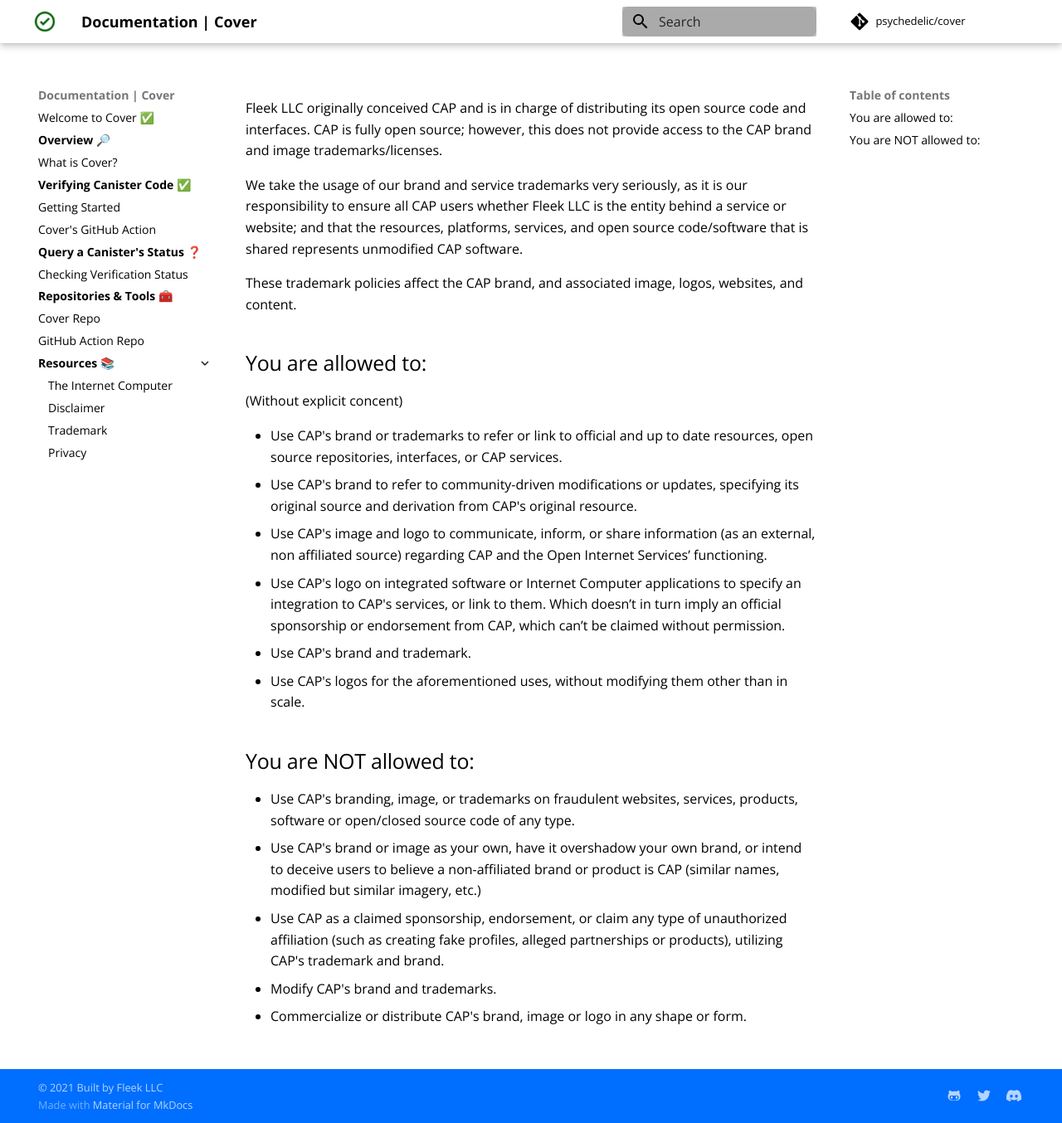
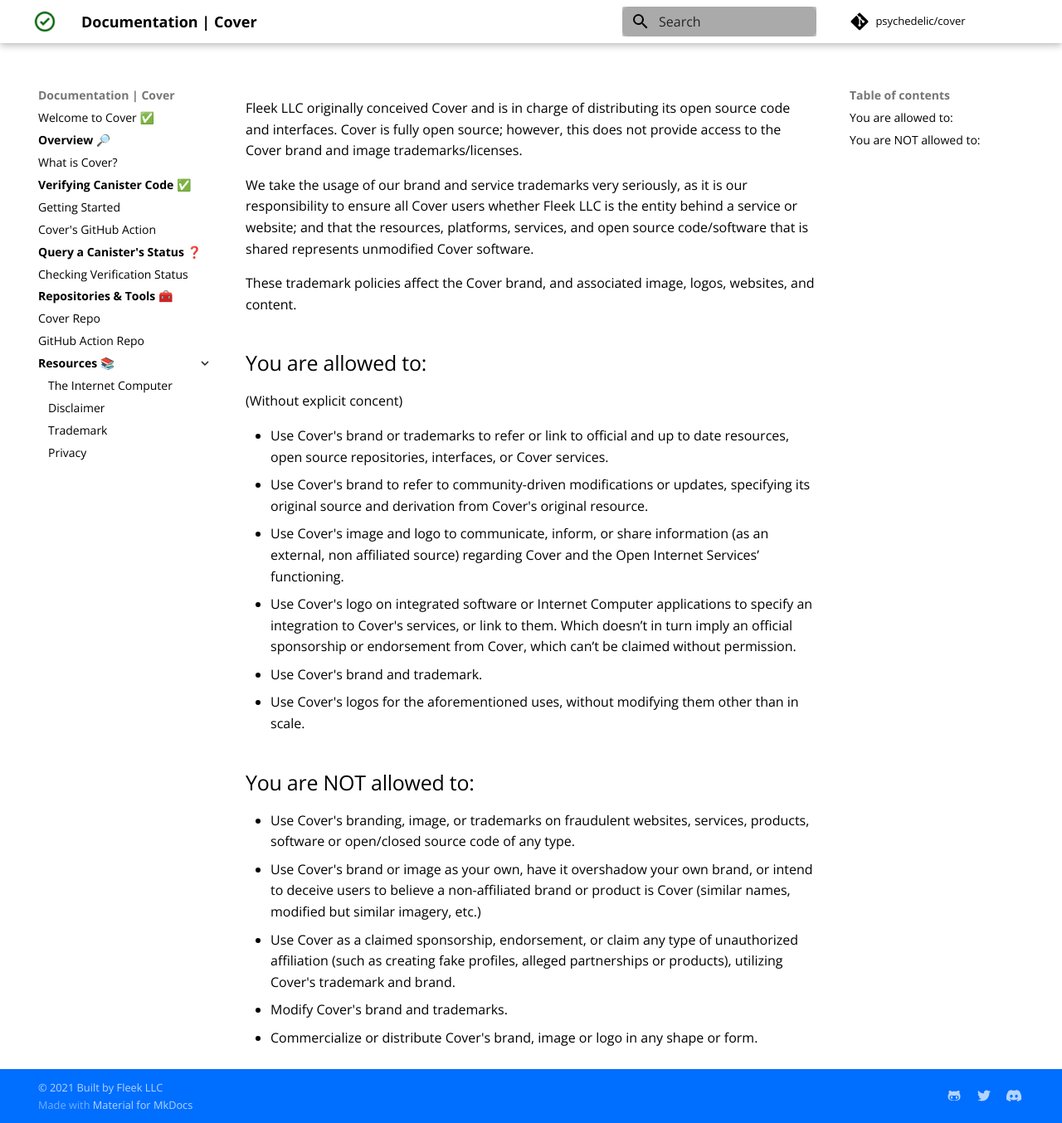
Before and after one commit to Psychedelic/cover-docs, an MkDocs documentation site: the page built from docs/resources/trademark.md, in a window 1280 px wide and 1354 px high. Shown: the whole window at 83% size. Built offline with MkDocs 1.6.1 and Material for MkDocs 9.7.7, drawn with Linux system fonts in a browser that asks for light colours; comment, search, counter and statistics services are not loaded.

Commit message:
trademark

```diff
--- a/docs/resources/trademark.md
+++ b/docs/resources/trademark.md
@@ -4,26 +4,26 @@
 
 # Trademark
 
-Fleek LLC originally conceived CAP and is in charge of distributing its open source code and interfaces. CAP is fully open source; however, this does not provide access to the CAP brand and image trademarks/licenses.
+Fleek LLC originally conceived Cover and is in charge of distributing its open source code and interfaces. Cover is fully open source; however, this does not provide access to the Cover brand and image trademarks/licenses.
 
-We take the usage of our brand and service trademarks very seriously, as it is our responsibility to ensure all CAP users whether Fleek LLC is the entity behind a service or website; and that the resources, platforms, services, and open source code/software that is shared represents unmodified CAP software.
+We take the usage of our brand and service trademarks very seriously, as it is our responsibility to ensure all Cover users whether Fleek LLC is the entity behind a service or website; and that the resources, platforms, services, and open source code/software that is shared represents unmodified Cover software.
 
-These trademark policies affect the CAP brand, and associated image, logos, websites, and content.
+These trademark policies affect the Cover brand, and associated image, logos, websites, and content.
 
 ## You are allowed to:
 (Without explicit concent)
 
-- Use CAP's brand or trademarks to refer or link to official and up to date resources, open source repositories, interfaces, or CAP services.
-- Use CAP's brand to refer to community-driven modifications or updates, specifying its original source and derivation from CAP's original resource.
-- Use CAP's image and logo to communicate, inform, or share information (as an external, non affiliated source) regarding CAP and the Open Internet Services’ functioning.
-- Use CAP's logo on integrated software or Internet Computer applications to specify an integration to CAP's services, or link to them. Which doesn’t in turn imply an official sponsorship or endorsement from CAP, which can’t be claimed without permission.
-- Use CAP's brand and trademark.
-- Use CAP's logos for the aforementioned uses, without modifying them other than in scale.
+- Use Cover's brand or trademarks to refer or link to official and up to date resources, open source repositories, interfaces, or Cover services.
+- Use Cover's brand to refer to community-driven modifications or updates, specifying its original source and derivation from Cover's original resource.
+- Use Cover's image and logo to communicate, inform, or share information (as an external, non affiliated source) regarding Cover and the Open Internet Services’ functioning.
+- Use Cover's logo on integrated software or Internet Computer applications to specify an integration to Cover's services, or link to them. Which doesn’t in turn imply an official sponsorship or endorsement from Cover, which can’t be claimed without permission.
+- Use Cover's brand and trademark.
+- Use Cover's logos for the aforementioned uses, without modifying them other than in scale.
 
 ## You are NOT allowed to:
 
-- Use CAP's branding, image, or trademarks on fraudulent websites, services, products, software or open/closed source code of any type.
-- Use CAP's brand or image as your own, have it overshadow your own brand, or intend to deceive users to believe a non-affiliated brand or product is CAP (similar names, modified but similar imagery, etc.)
-- Use CAP as a claimed sponsorship, endorsement, or claim any type of unauthorized affiliation (such as creating fake profiles, alleged partnerships or products), utilizing CAP's trademark and brand.
-- Modify CAP's brand and trademarks.
-- Commercialize or distribute CAP's brand, image or logo in any shape or form.
+- Use Cover's branding, image, or trademarks on fraudulent websites, services, products, software or open/closed source code of any type.
+- Use Cover's brand or image as your own, have it overshadow your own brand, or intend to deceive users to believe a non-affiliated brand or product is Cover (similar names, modified but similar imagery, etc.)
+- Use Cover as a claimed sponsorship, endorsement, or claim any type of unauthorized affiliation (such as creating fake profiles, alleged partnerships or products), utilizing Cover's trademark and brand.
+- Modify Cover's brand and trademarks.
+- Commercialize or distribute Cover's brand, image or logo in any shape or form.
```
Also changed, not shown: docs/resources/disclaimer.md (+3 -3 lines), docs/resources/privacy.md (+9 -9 lines).
